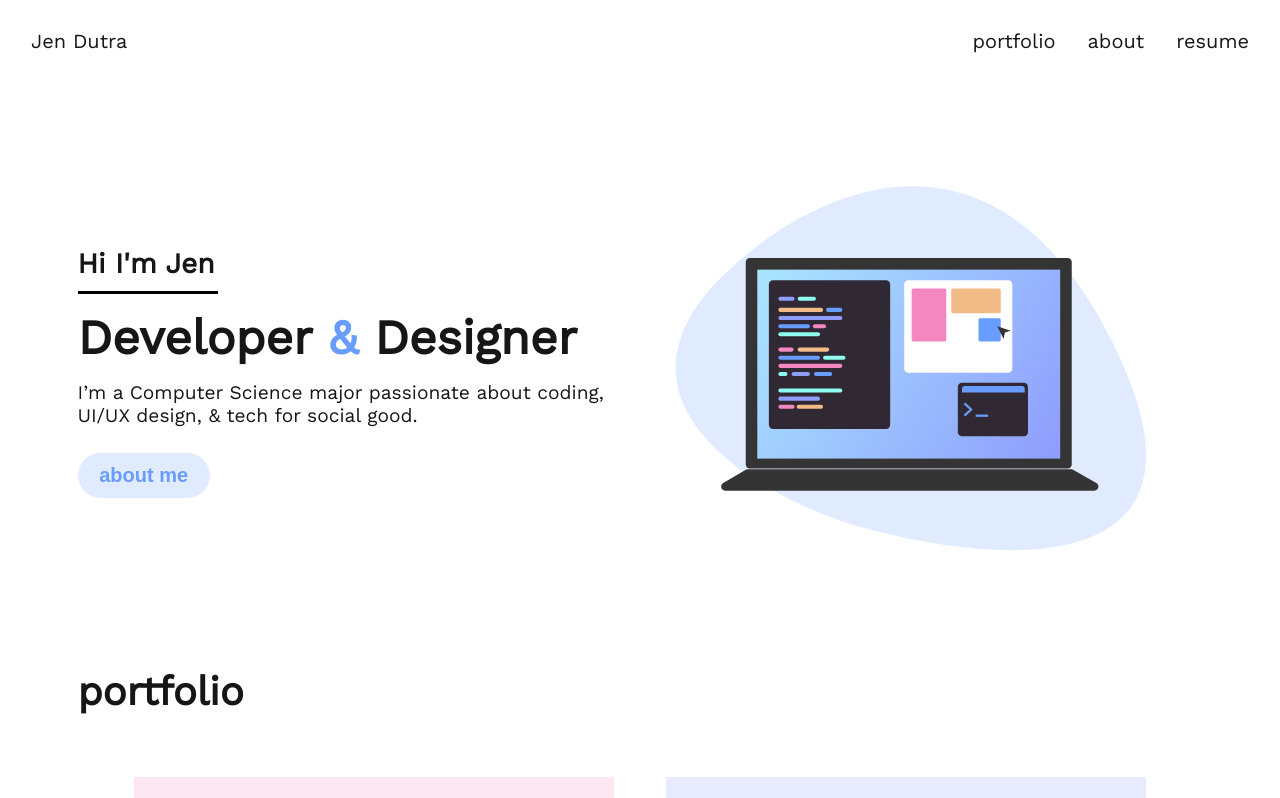
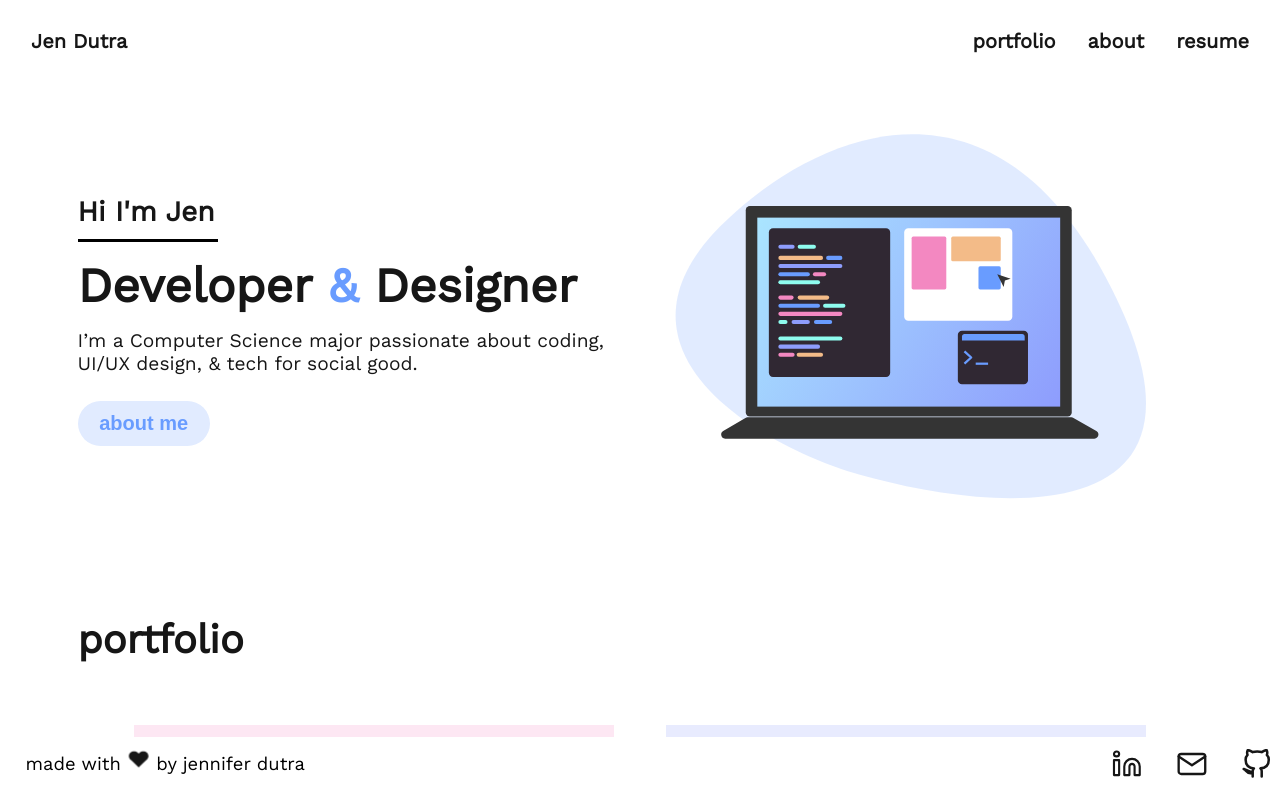
Before and after one commit to jennifer-dutra/jennifer-dutra.github.io, a React (Create React App) app: page / in a window 1280 px wide. Shown: the top 798 px of the page. Built offline with nearby package versions, Linux system fonts and the light colour scheme.

Commit message:
footer complete

```diff
--- a/src/App.css
+++ b/src/App.css
@@ -20,11 +20,51 @@ ul {
   list-style-type: none;
   margin: 0;
   padding: 0;
-  overflow: hidden;
 }
 
 .home-link {
   float: left;
+}
+
+.nav-link {
+  font-weight: 800;
+}
+
+.footer {
+  position: fixed;
+  left: 0;
+  bottom: 0;
+  width: 100%;
+  background-color: white;
+}
+
+.made-with {
+  float: left;
+  padding: 1% 2% 2% 2%;
+  font-size: 1.15em;
+}
+
+.heart {
+  max-width: 8%;
+}
+
+.icon {
+ max-width: 80%;
+}
+
+.icon:hover {
+  max-width: 80%;
+  -moz-transform: translateY(-2px);
+  -ms-transform: translateY(-2px);
+  -o-transform: translateY(-2px);
+  -webkit-transform: translateY(-2px);
+  transform: translateY(-2px);
+}
+
+.icon-pad {
+  float: right;
+  margin-left: 2%;
+  margin-top: 1%;
 }
 
 li {
--- a/src/App.js
+++ b/src/App.js
@@ -3,6 +3,11 @@ import './App.css';
 import { BrowserRouter as Router, Switch, Route, Link } from 'react-router-dom';
 import Home from './components/home/Home';
 import About from './components/about/About';
+import heart from './assets/icons/heart.svg';
+import linkedin from './assets/icons/linkedin.svg';
+import github from './assets/icons/github.svg';
+import mail from './assets/icons/mail.svg';
+import Pulse from 'react-reveal/Pulse';
 
 class App extends Component {
   render() {
@@ -22,6 +27,15 @@ class App extends Component {
             <Route path='/about' component={About} />
         </Switch>
       </div>
+
+      <footer className="footer">
+        <ul>
+          <li className="made-with">made with <Pulse forever delay={500}><img className="heart" src={heart}/></Pulse>  by jennifer dutra</li>
+          <a href="https://github.com/jennifer-dutra"><li className="icon-pad"><img className="icon" src={github}/></li></a>
+          <a href="mailto:jrdutra@ucsc.edu"><li className="icon-pad"><img className="icon" src={mail}/></li></a>
+          <a href="https://www.linkedin.com/in/jennifer-dutra/"><li className="icon-pad"><img className="icon" src={linkedin}/></li></a>
+        </ul>
+      </footer>
     </Router>
     );
   }
--- a/src/components/project-card/Project-card.js
+++ b/src/components/project-card/Project-card.js
@@ -8,7 +8,7 @@ class ProjectCard extends Component {
   render() {
     return (
         <div>
-          <Fade>
+          <Fade delay={300}>
             <img className="prj-img" src={require('../../assets/images/' + this.props.img + '.png')}></img>
             <h2 className="prj-title">{this.props.name}</h2>
             <p className="prj-desc">{this.props.description}</p>
```
